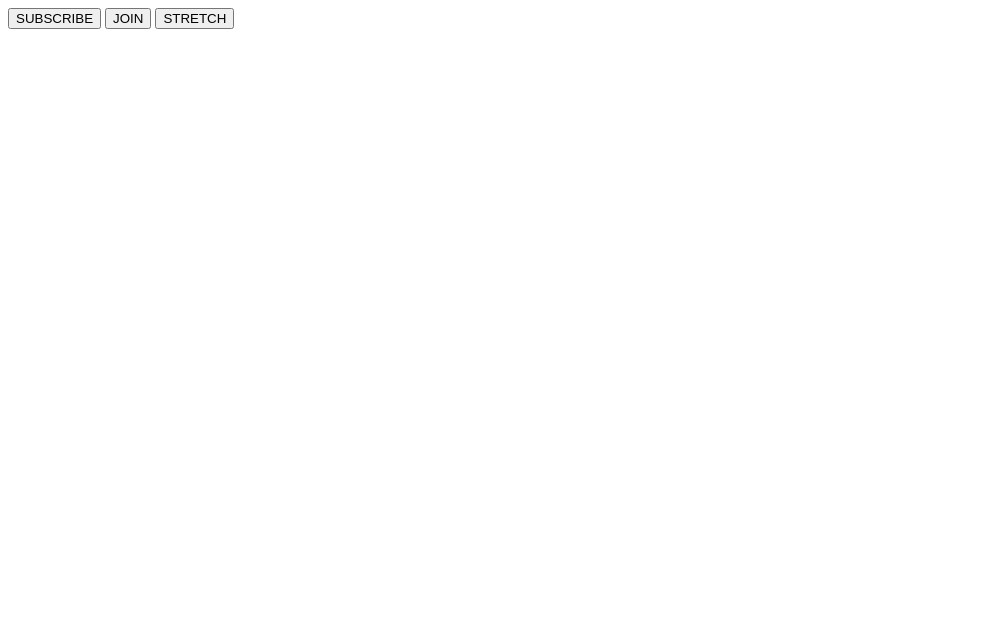
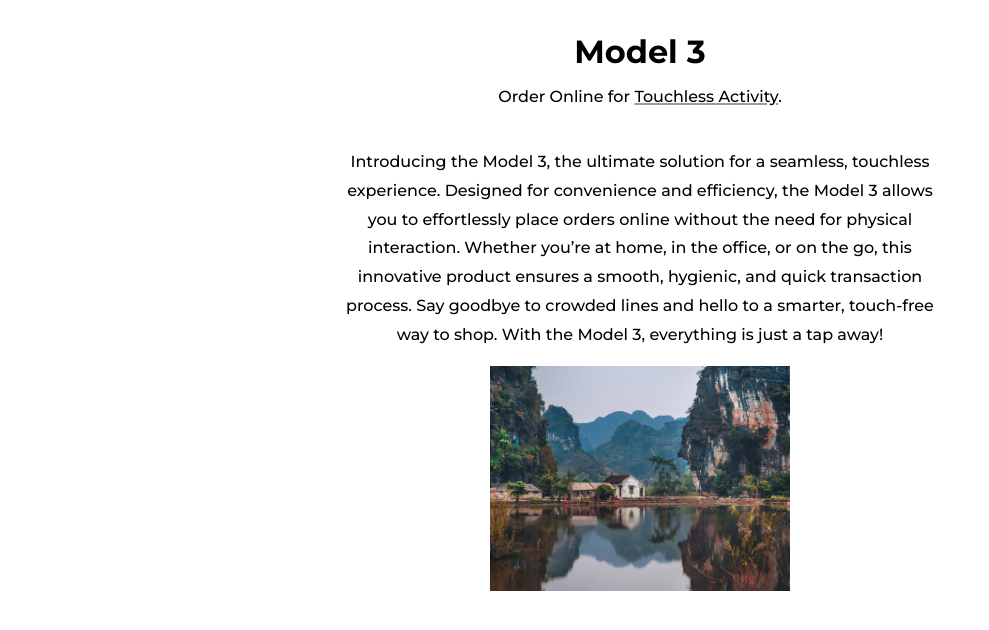
Before and after one commit to baohung200613/baohung200613.github.io, a plain HTML site: page index.html in a window 1280 px wide. Shown: the whole page, without its empty margins (0-989 px from the left). Drawn offline with Linux system fonts and the light colour scheme.

Commit message:
Initial commit

```diff
--- a/index.html
+++ b/index.html
@@ -1,12 +1,20 @@
 <!DOCTYPE html>
 <html>
-	<head>
-		<title>Website</title>
-		<link rel="stylesheet" href="style/Website.css">
+    <head>
+        <title>model</title>
+
+        <link rel="stylesheet" href="style/model.css">
+
+        <link rel="preconnect" href="https://fonts.googleapis.com">
+        <link rel="preconnect" href="https://fonts.gstatic.com" crossorigin>
+        <link href="https://fonts.googleapis.com/css2?family=Montserrat:ital,wght@0,100..900;1,100..900&family=Spectral:ital,wght@0,200;0,300;0,400;0,500;0,600;0,700;0,800;1,200;1,300;1,400;1,500;1,600;1,700;1,800&display=swap" rel="stylesheet">
     </head>
     <body>
-       <button class="SUBSCRIBE">SUBSCRIBE</button>
-	   <button class="JOIN">JOIN</button>
-	   <button class="STRETCH">STRETCH </button>
+        <p class="title">Model 3</p>
+        <p>Order Online for <span class="HIGHLIGHT">Touchless Activity</span>.</p>
+        <div style="width: 600px;border: none;padding: 10px; margin-inline: auto;max-width: fit-content;">
+        <p class="word-wrap">Introducing the Model 3, the ultimate solution for a seamless, touchless experience. Designed for convenience and efficiency, the Model 3 allows you to effortlessly place orders online without the need for physical interaction. Whether you’re at home, in the office, or on the go, this innovative product ensures a smooth, hygienic, and quick transaction process. Say goodbye to crowded lines and hello to a smarter, touch-free way to shop. With the Model 3, everything is just a tap away!</p>
+        <img src="Epik View.jpg" alt="Load asset failed">
+        </div>
     </body>
 </html>
--- /dev/null
+++ b/style/model.css
@@ -0,0 +1,44 @@
+.title {
+    font-family: "Montserrat";
+    font-weight: bold;
+    font-size: xx-large;
+    margin-bottom: 0%;
+    text-align: center;
+}
+p {
+    font-family: "Montserrat";
+    font-weight: 500;
+    text-align: justify;
+    text-align-last: center;
+    text-overflow: ellipsis;
+}
+
+span {
+    text-decoration: underline;
+}
+
+img {
+    display: block;
+    margin-left: auto;
+    margin-right: auto;
+    width: 50%;
+}
+
+.word-wrap {
+    text-align: center;
+    word-wrap: break-word;
+    line-height: 1.8;
+    /*text-emphasis-color: rgb(55, 54, 54);*/
+
+}
+
+.HIGHLIGHT {
+    text-decoration: underline;
+    text-decoration-color: rgb(157, 157, 157);
+    text-decoration-thickness: 2px;
+    transition: all 0.25s;
+}
+
+.HIGHLIGHT:hover {
+    text-decoration-color: rgb(0, 0, 0)
+}
```
Also changed, not shown: Epik View.jpg (added).
